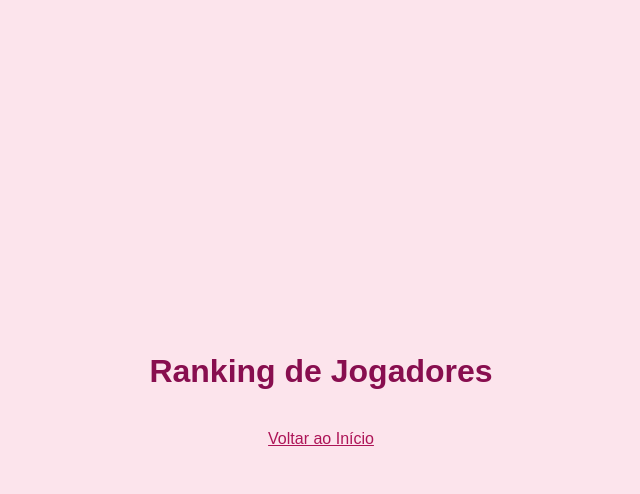
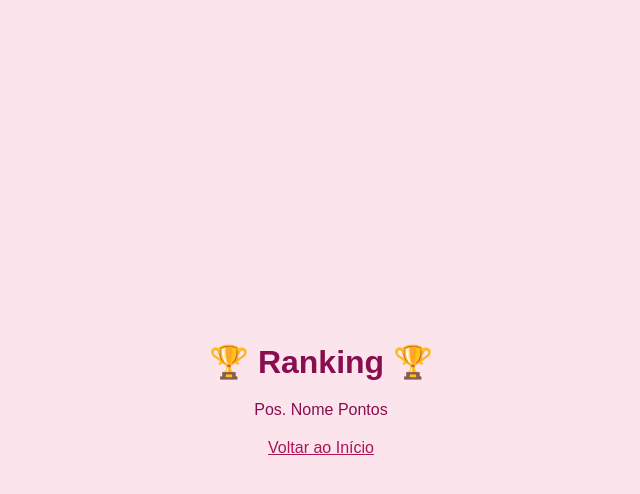
Before and after one commit to Agenciatektus/bailarina-jogo-da-memoria, a plain HTML site: page index.html in a window 1280 px wide. Both pictures are taken after a click on the button "Ver Ranking". Shown: the whole page, without its empty margins (319-959 px from the left). Drawn offline with Linux system fonts and the light colour scheme.

Commit message:
Update index.html

```diff
--- a/index.html
+++ b/index.html
@@ -27,9 +27,16 @@
     </section>
 
     <section id="tela-ranking" class="tela escondido">
-        <h2>Ranking de Jogadores</h2>
-        <div id="lista-ranking">
+        <h2>🏆 Ranking 🏆</h2>
+        <div class="ranking-container">
+            <div class="ranking-header">
+                <span>Pos.</span>
+                <span>Nome</span>
+                <span>Pontos</span>
             </div>
+            <div id="lista-ranking">
+                </div>
+        </div>
         <button id="btn-voltar" class="btn-secundario">Voltar ao Início</button>
     </section>
 
@@ -37,6 +44,8 @@
         <div class="modal-conteudo">
             <h2 id="modal-titulo"></h2>
             <p id="modal-texto"></p>
+            <div id="modal-botoes">
+                </div>
         </div>
     </div>
 
```
